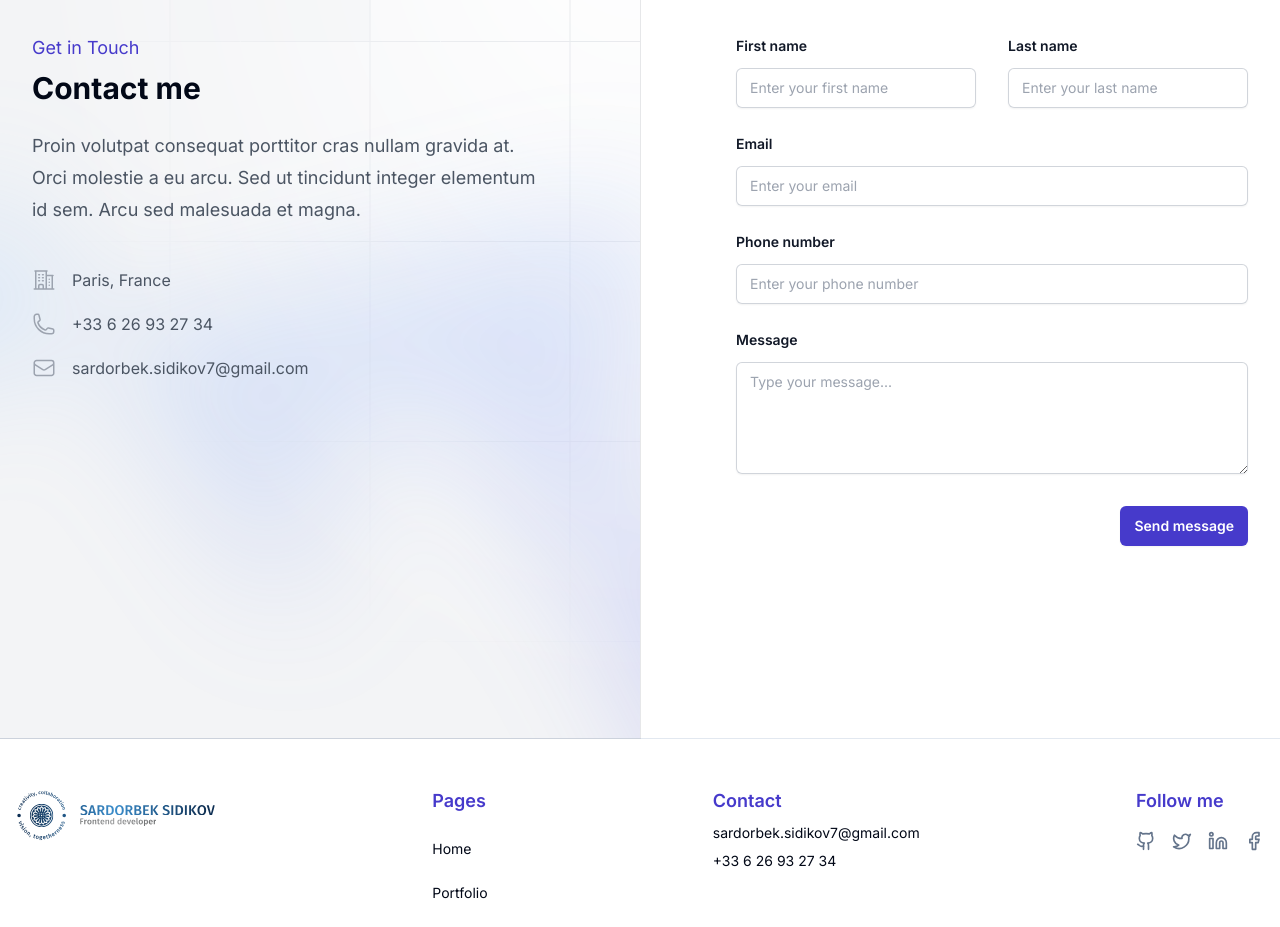
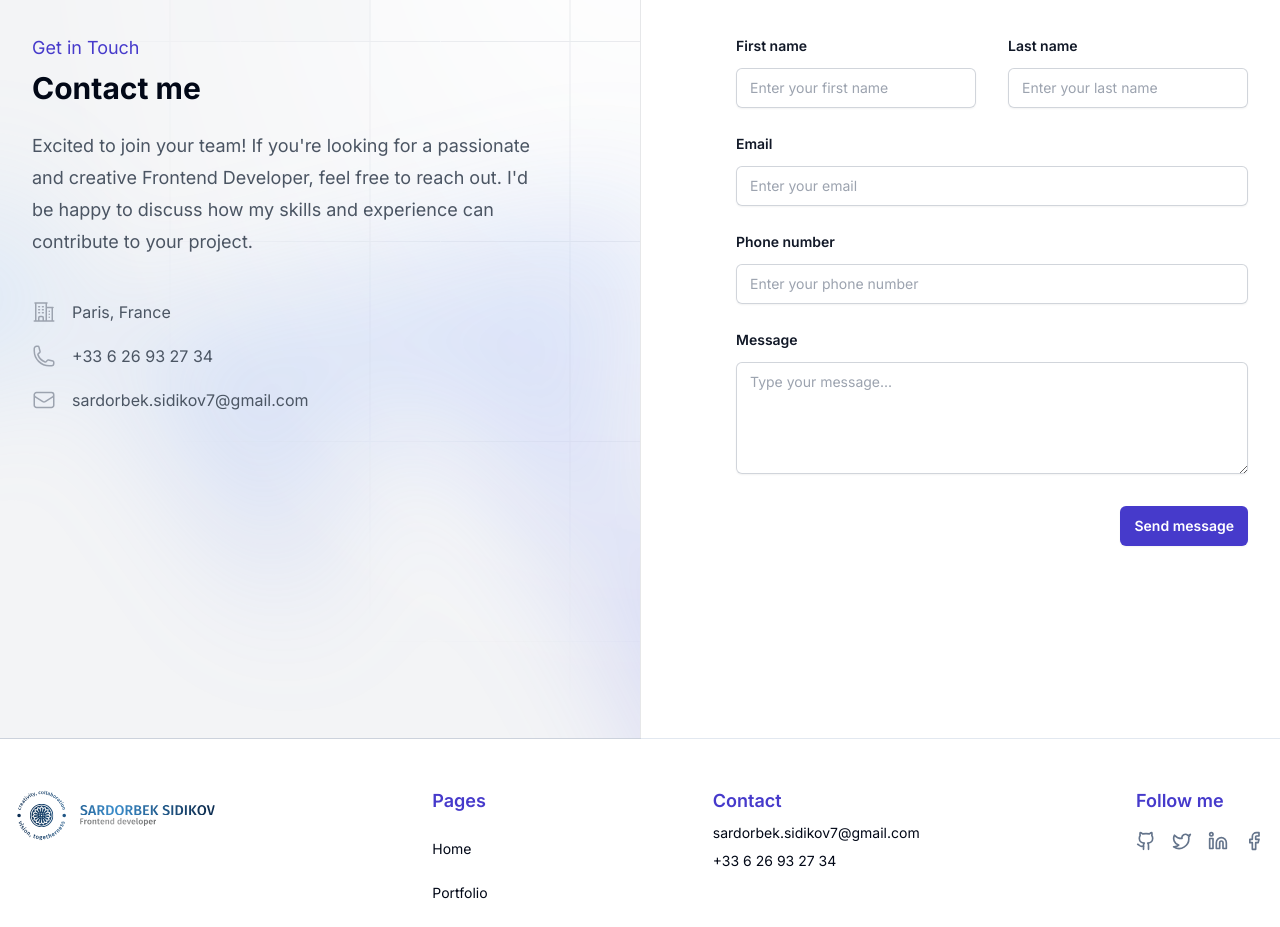
Before and after one commit to ssidikov/portfolio, a Next.js app: page / in a window 1280 px wide. Shown: the part 3100-4027 px from the top of the page. Built offline with nearby package versions, Linux system fonts and the light colour scheme.

Commit message:
Update contact message to reflect enthusiasm for frontend developer opportunities

```diff
--- a/components/Contact.tsx
+++ b/components/Contact.tsx
@@ -93,8 +93,9 @@ export default function Contact() {
             <h2 className='text-lg text-primary mb-2'>Get in Touch</h2>
             <h3 className='text-3xl font-bold mb-4 text-card-foreground'>Contact me</h3>
             <p className='mt-6 text-lg leading-8 text-gray-600 dark:text-gray-300'>
-              Proin volutpat consequat porttitor cras nullam gravida at. Orci molestie a eu arcu.
-              Sed ut tincidunt integer elementum id sem. Arcu sed malesuada et magna.
+              Excited to join your team! If you're looking for a passionate and creative Frontend
+              Developer, feel free to reach out. I'd be happy to discuss how my skills and
+              experience can contribute to your project.
             </p>
             <dl className='mt-10 space-y-4 text-base leading-7 text-gray-600 dark:text-gray-300'>
               <div className='flex gap-x-4'>
```
